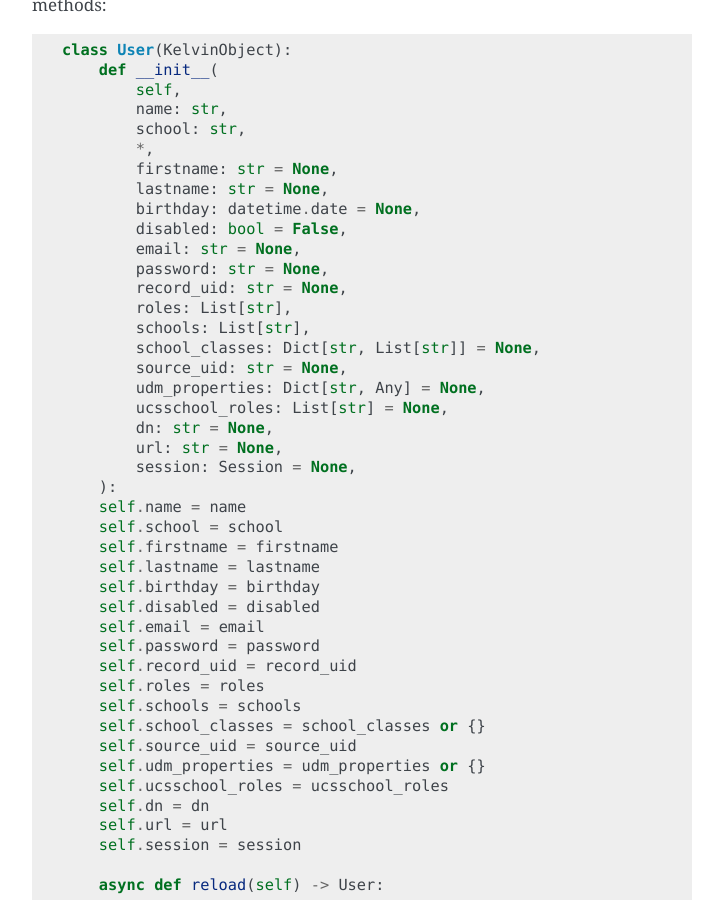
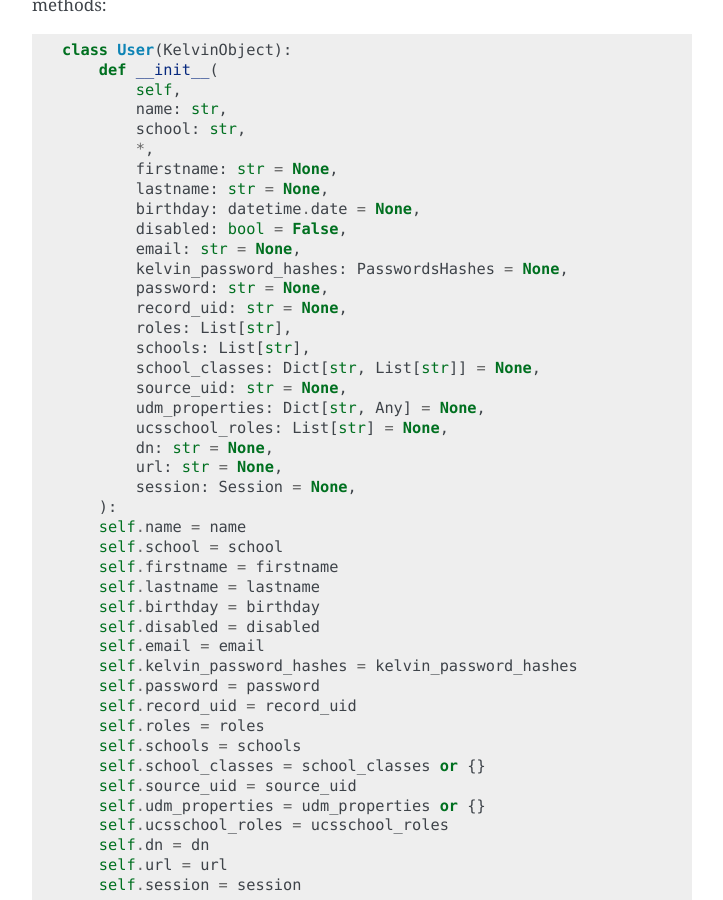
Before and after one commit to univention/kelvin-rest-api-client, a Sphinx documentation site: the page built from docs/usage-users.rst, in a window 1280 px wide and 900 px high, scrolled down 658 px. Shown: the whole window, without its empty margins (388-1111 px from the left). Built offline with Sphinx 7.4.7, drawn with Linux system fonts in a browser that asks for light colours; the version number could not be read and is left out; some of the changed text lies outside the part shown.

Commit message:
Bug #52333: update documentation

```diff
--- a/docs/usage-users.rst
+++ b/docs/usage-users.rst
@@ -43,6 +43,7 @@
             birthday: datetime.date = None,
             disabled: bool = False,
             email: str = None,
+            kelvin_password_hashes: PasswordsHashes = None,
             password: str = None,
             record_uid: str = None,
             roles: List[str],
@@ -62,6 +63,7 @@
         self.birthday = birthday
         self.disabled = disabled
         self.email = email
+        self.kelvin_password_hashes = kelvin_password_hashes
         self.password = password
         self.record_uid = record_uid
         self.roles = roles
@@ -146,6 +148,7 @@
      'birthday': None,
      'disabled': False,
      'email': None,
+     'kelvin_password_hashes': None,
      'password': None,
      'record_uid': 'test1',
      'roles': ['student'],
```
